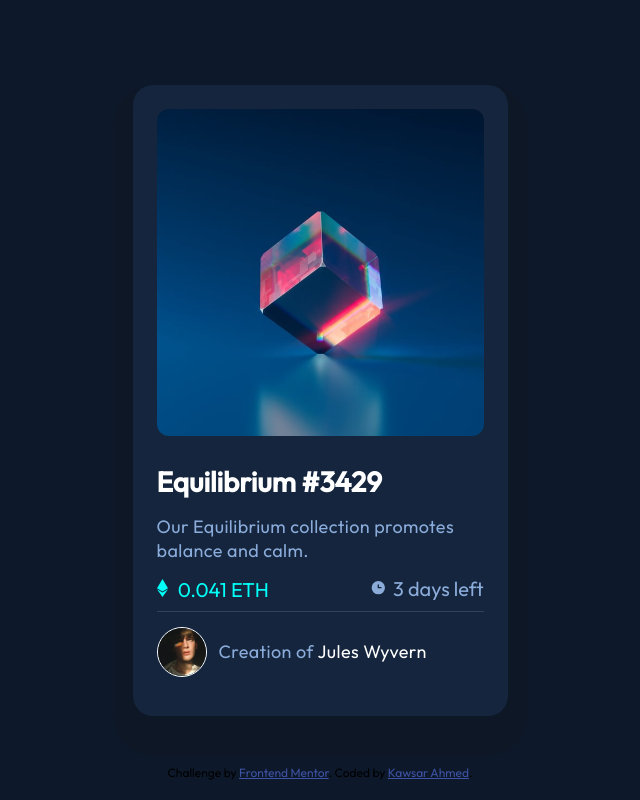
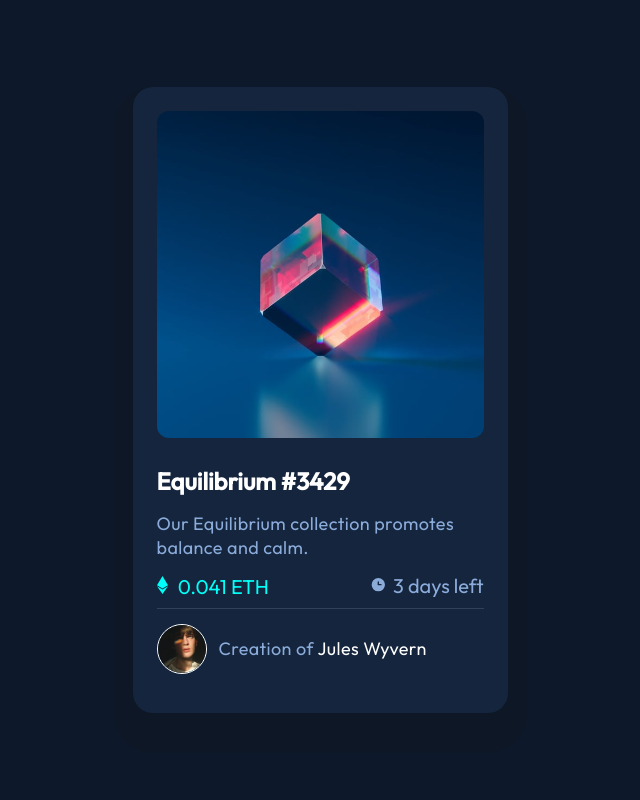
Before and after one commit to kawsar012/NFT-preview-card-component, a plain HTML site: page index.html in a window 1280 px wide. Shown: the whole page, without its empty margins (320-960 px from the left). Drawn offline with Linux system fonts and the light colour scheme.

Commit message:
change of h2 element, removing bottom.
h2 to h1 and decreasing font size.

```diff
--- a/index.html
+++ b/index.html
@@ -21,8 +21,8 @@
     .hero-img > * {border-radius: 12px;}
     .hero-img div { opacity: 0; cursor: pointer; display: flex;justify-content: center; align-items: center; background-color: hsla(178, 100%, 50%, 0.5); position: absolute; top: 0; left: 0; bottom: 3px; right: 0;}
 
-    h2 { color: white; font-size: 28px; cursor: pointer;}
-    h2:hover {color: hsl(178, 100%, 50%); }
+    h1 { color: white; font-size: 24px; cursor: pointer;}
+    h1:hover {color: hsl(178, 100%, 50%); }
 
     p { color: hsl(215, 51%, 70%); line-height: 24px; font-size: 18px; letter-spacing: 0.4px; padding: 16px 0; }
 
@@ -54,7 +54,7 @@
           <div><img src="images/icon-view.svg" alt=""/></div>
         </div>
 
-      <h2>Equilibrium #3429</h2>
+      <h1>Equilibrium #3429</h1>
       <p>Our Equilibrium collection promotes balance and calm.</p>
 
       <div class="time">
@@ -71,10 +71,5 @@
 
   </div>
 
-  <div class="attribution">
-    Challenge by <a href="https://www.frontendmentor.io?ref=challenge" target="_blank">Frontend Mentor</a>.
-    Coded by <a href="https://github.com/kawsar012">kawsar ahmed</a>.
-  </div>
-
 </body>
 </html>
```
